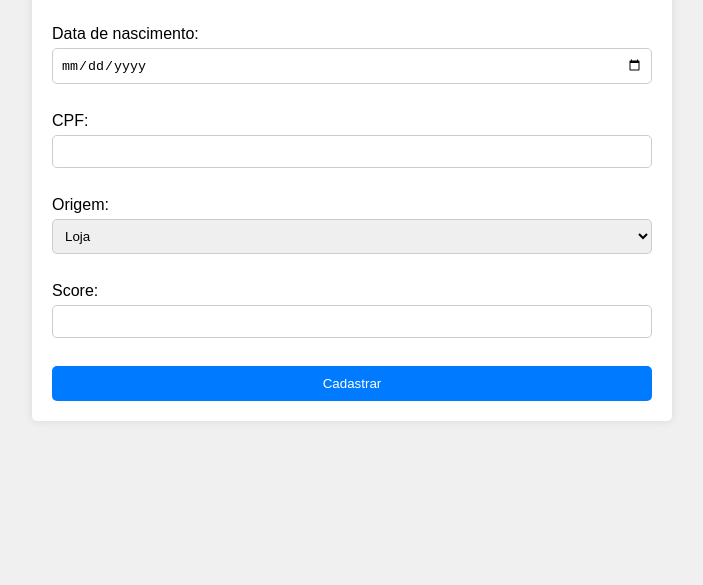
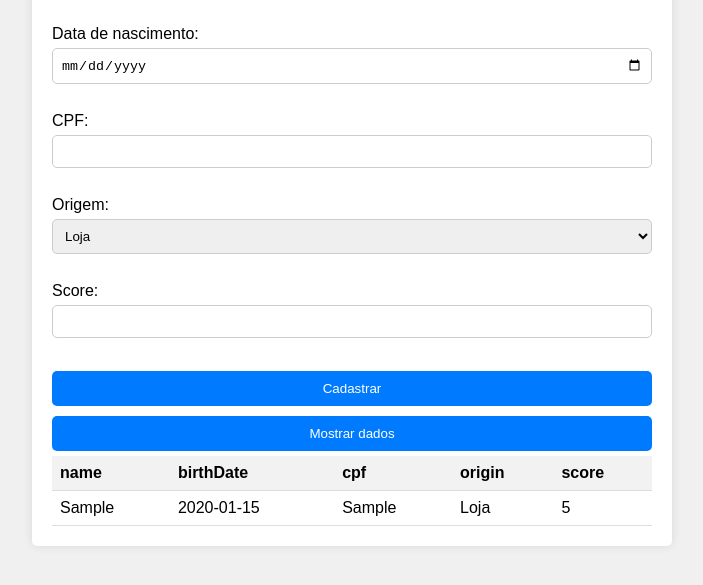
Before and after one commit to DavidGBbr/qq-activities, a plain HTML site: page atividade_08/pages/client.html in a window 1280 px wide. Both pictures are taken after typing "Sample", "2020-01-15", "Sample", "5" into the empty fields and a click on the button "Cadastrar". Shown: the part 177-762 px from the top of the page, without its empty margins (288-991 px from the left). Drawn offline with Linux system fonts and the light colour scheme.

Commit message:
Atividade 8 - Tabela de dados

```diff
--- a/atividade_08/pages/client.html
+++ b/atividade_08/pages/client.html
@@ -26,7 +26,9 @@
       <label for="score">Score:</label>
       <input type="number" id="score" required><br>
       <button type="submit">Cadastrar</button>
+      <button type="button" onclick="showLocalStorageData('clients')">Mostrar dados</button>
     </form>
+    <div id="listData"></div>
   </div>
   <script src="../script.js"></script>
 </body>
--- a/atividade_08/script.js
+++ b/atividade_08/script.js
@@ -25,6 +25,7 @@ function registerClient(event) {
   };
 
   saveLocalStorage("clients", client);
+  showLocalStorageData("clients");
   event.target.reset();
 }
 
@@ -39,6 +40,7 @@ function registerSeller(event) {
   };
 
   saveLocalStorage("sellers", seller);
+  showLocalStorageData("sellers");
   event.target.reset();
 }
 
@@ -55,6 +57,7 @@ function registerProduct(event) {
   };
 
   saveLocalStorage("products", product);
+  showLocalStorageData("products");
   event.target.reset();
 }
 
@@ -63,3 +66,45 @@ function saveLocalStorage(key, value) {
   list.push(value);
   localStorage.setItem(key, JSON.stringify(list));
 }
+
+function showLocalStorageData(key) {
+  const data = JSON.parse(localStorage.getItem(key));
+  const container = document.getElementById("listData");
+  container.innerHTML = "";
+
+  if (data && data.length > 0) {
+    const table = document.createElement("table");
+    table.classList.add("data-table");
+
+    // Cria o cabeçalho da tabela
+    const thead = document.createElement("thead");
+    const headerRow = document.createElement("tr");
+
+    // Adiciona os nomes das colunas
+    Object.keys(data[0]).forEach((columnName) => {
+      const th = document.createElement("th");
+      th.textContent = columnName;
+      headerRow.appendChild(th);
+    });
+
+    thead.appendChild(headerRow);
+    table.appendChild(thead);
+
+    // Cria o corpo da tabela
+    const tbody = document.createElement("tbody");
+    data.forEach((item) => {
+      const row = document.createElement("tr");
+      Object.values(item).forEach((value) => {
+        const cell = document.createElement("td");
+        cell.textContent = value;
+        row.appendChild(cell);
+      });
+      tbody.appendChild(row);
+    });
+
+    table.appendChild(tbody);
+    container.appendChild(table);
+  } else {
+    container.textContent = "Nenhum dado encontrado.";
+  }
+}
--- a/atividade_08/style.css
+++ b/atividade_08/style.css
@@ -43,6 +43,7 @@ button {
   background-color: #007bff;
   color: #fff;
   cursor: pointer;
+  margin: 5px 0px;
 }
 
 button:hover {
@@ -79,3 +80,20 @@ button:hover {
 .navbar li a:hover {
   background-color: #0f0f0f;
 }
+
+.data-table {
+  width: 100%;
+  border-collapse: collapse;
+}
+
+.data-table th,
+.data-table td {
+  padding: 8px;
+  border-bottom: 1px solid #ddd;
+  text-align: left;
+}
+
+.data-table th {
+  background-color: #f2f2f2;
+  font-weight: bold;
+}
```
Also changed, not shown: atividade_08/pages/product.html (+2 -0 lines), atividade_08/pages/seller.html (+2 -0 lines).
